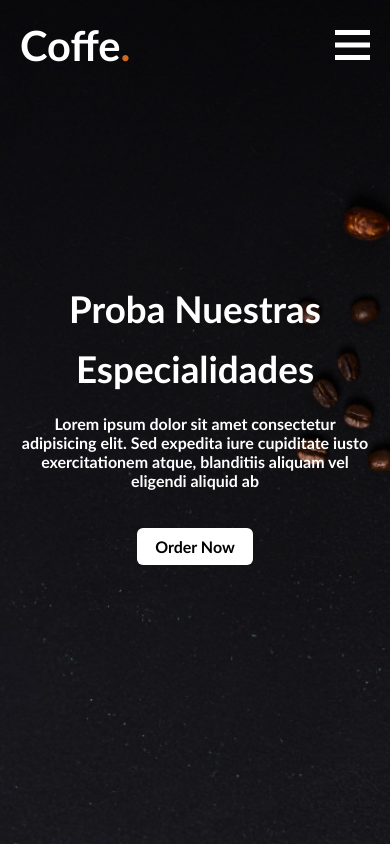
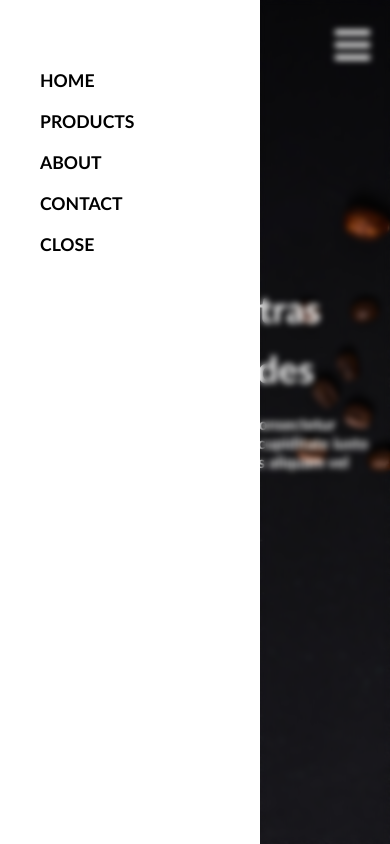
Before and after one commit to Krossler/my-app, a React (Create React App) app: page / in a window 390 px wide. Built offline with nearby package versions, Linux system fonts and the light colour scheme.

Commit message:
Mod-ClassError

```diff
--- a/package.json
+++ b/package.json
@@ -1,5 +1,5 @@
 {
-  "homepage": "https://Krossler.github.io/my-app",
+  "homepage": "https://krossler.github.io/my-app",
   "name": "my-app",
   "version": "0.1.0",
   "private": true,
--- a/src/Components/Home/Header/Header.css
+++ b/src/Components/Home/Header/Header.css
@@ -69,7 +69,7 @@ header .navbar {
         padding: 20px 20px;
     }
 
-    header.show-mobile-menu::before {
+   .show-mobile-menu::before {
         content: "";
         position: fixed;
         height: 100%;
--- a/src/Components/Home/Header/Header.jsx
+++ b/src/Components/Home/Header/Header.jsx
@@ -13,7 +13,7 @@ export default function Header () {
 
     return(
         <div>
-        <header>
+            <header className="show-mobile-menu">
                 <nav className="navbar">
                     <a href="#" className="logo">Coffe<span>.</span></a>
                     <ul className="menu-links">
```
Also changed, not shown: src/Components/Home/Section/Section.jsx (indentation only). Lines whose indentation alone changed are shown as unchanged.
